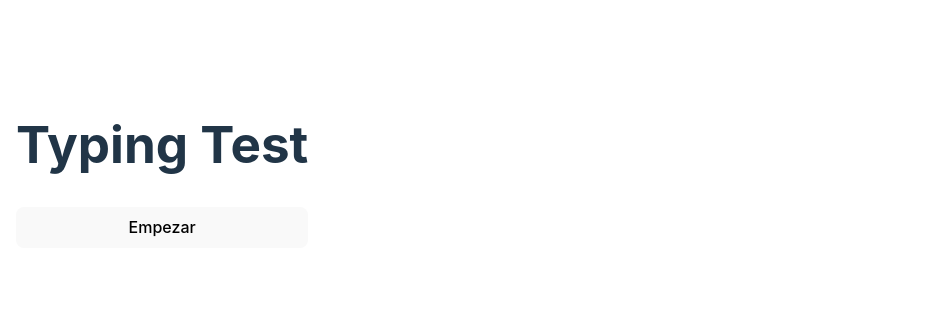
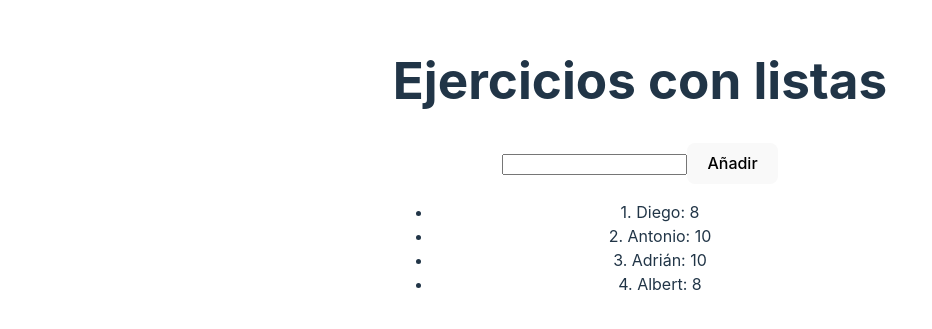
Before and after one commit to gorkavillara/react-19-noviembre-2024, a React (Vite) app: page / in a window 1280 px wide. Shown: the part 235-564 px from the top of the page, without its empty margins (0-932 px from the left). Built offline with nearby package versions, Linux system fonts and the light colour scheme.

Commit message:
Tema 06 - Listas

```diff
--- a/src/App.tsx
+++ b/src/App.tsx
@@ -1,7 +1,62 @@
-import TypingTest from "./components/TypingTest"
+import { useState, useRef } from "react"
+import "./App.css"
+
+interface Alumno {
+  id: number | string
+  nombre: string
+  nota: number
+}
+
+const alumnos: Alumno[] = [
+  {
+    id: 1,
+    nombre: "Diego",
+    nota: 8,
+  },
+  {
+    id: 2,
+    nombre: "Antonio",
+    nota: 10,
+  },
+  {
+    id: 3,
+    nombre: "Adrián",
+    nota: 10,
+  },
+  {
+    id: 4,
+    nombre: "Albert",
+    nota: 8,
+  },
+]
+
+interface Todo {
+  id: number | string
+  text: string
+  completed: boolean
+}
 
 const App = () => {
-  return <TypingTest />
+  const [todos, setTodos] = useState<Todo[]>([])
+  const [inputValue, setInputValue] = useState("")
+  const inputRef = useRef<HTMLInputElement>(null)
+  return (
+    <>
+      <h1>Ejercicios con listas</h1>
+      <input
+        type="text"
+        ref={inputRef}
+      />
+      <button>Añadir</button>
+      <ul>
+        {alumnos.map((alumno) => (
+          <li key={alumno.id}>
+            {alumno.id}. {alumno.nombre}: {alumno.nota}
+          </li>
+        ))}
+      </ul>
+    </>
+  )
 }
 
 export default App
```
